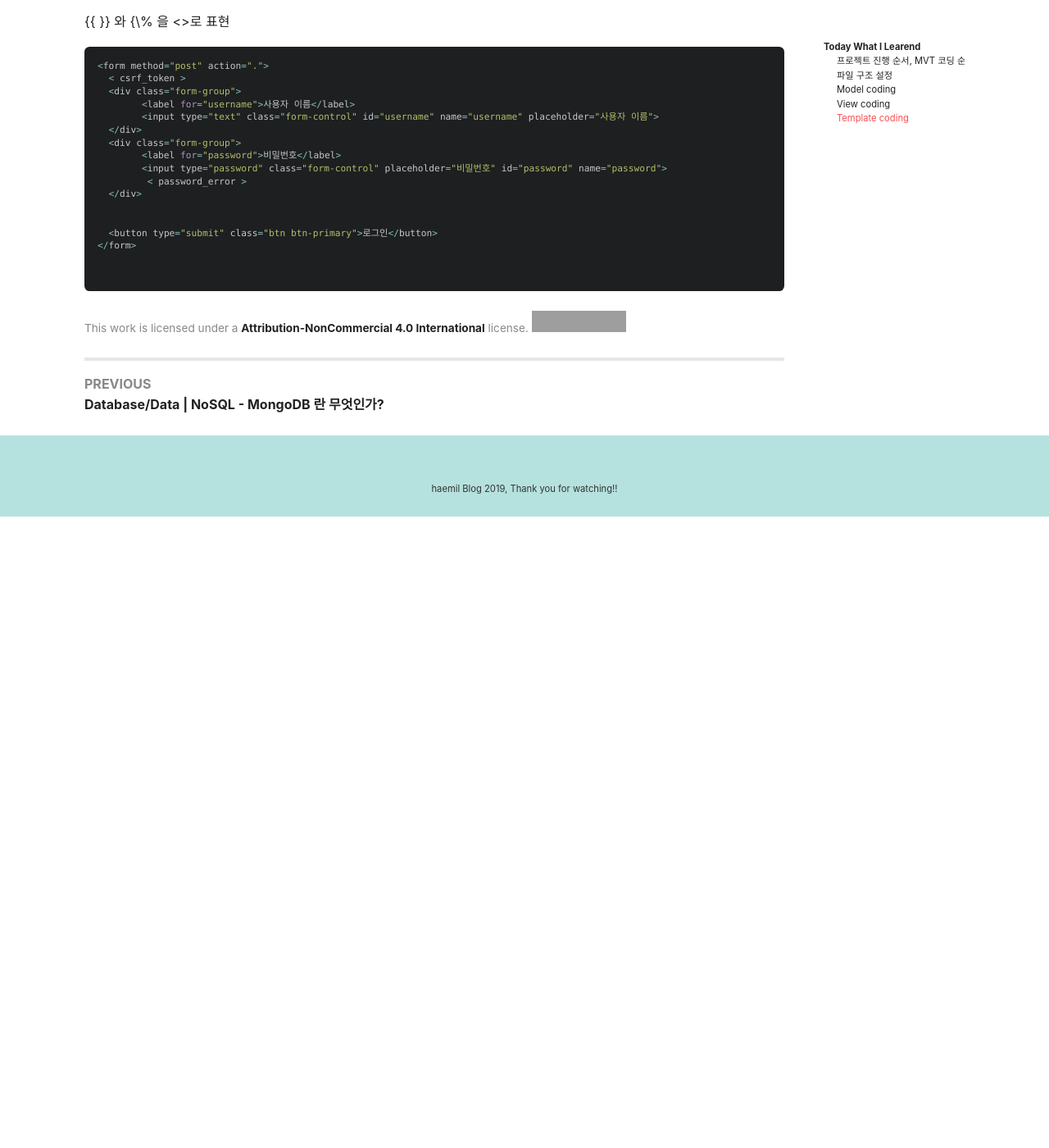
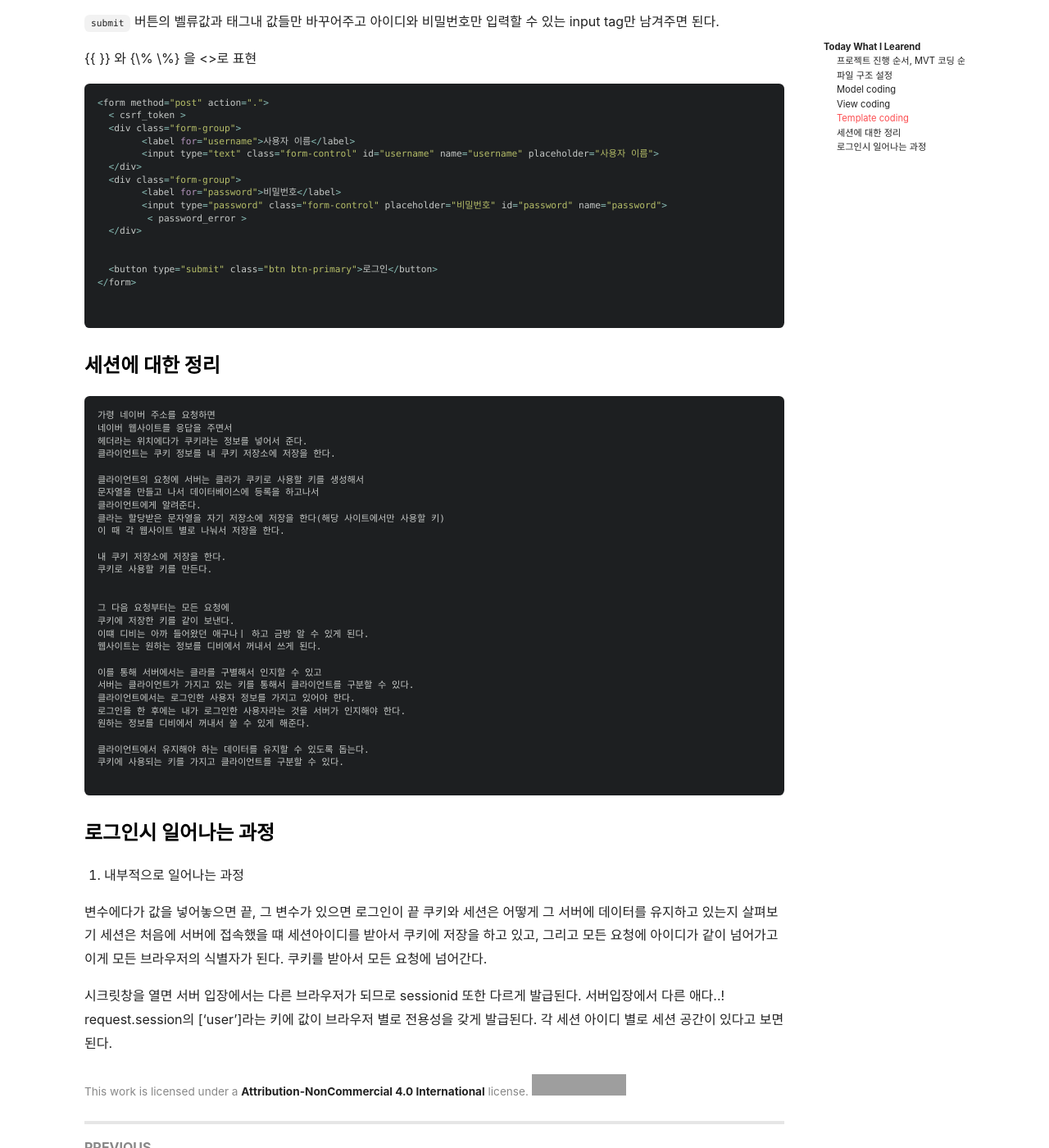
Before and after one commit to mchaemil/mchaemil.github.io, a Jekyll site: the page built from _posts/2019-12-25-Django-login.md, in a window 1280 px wide and 1400 px high, scrolled down 3992 px. Shown: the whole window at 82% size. Built offline with Jekyll 4.4.1, drawn with Linux system fonts in a browser that asks for light colours; nearby versions of some CDN libraries; comment, search, counter and statistics services are not loaded; before the commit the page ends 4622 px from its top, so only the background shows below that; some of the changed text lies outside the part shown; grey boxes are pictures that could not be loaded.

Commit message:
update post

````diff
--- a/_posts/2019-12-25-Django-login.md
+++ b/_posts/2019-12-25-Django-login.md
@@ -149,6 +149,8 @@ user_id를 pk로 해서 모델을 가져오고!!
 
 가져온 정보를 화면에 보여주기 위해 HttpResponse 의 인자에 넣는다.
 
+user_id 값이 있다면 로그인한 클라이언트, 없다면 로그인하지 않은 클라이언트이다.
+
 ```python
 def home(request):
     user_id = request.session.get('user')
@@ -168,7 +170,7 @@ def home(request):
 `submit` 버튼의 벨류값과 태그내 값들만 바꾸어주고
 아이디와 비밀번호만 입력할 수 있는 input tag만 남겨주면 된다.
 
-\{\{ \}\} 와 \{\% 을 <>로 표현
+\{\{ \}\} 와 \{\% \%\} 을 <>로 표현
 
 ```python
 <form method="post" action=".">
@@ -189,3 +191,55 @@ def home(request):
 
 
 ```
+
+
+### 세션에 대한 정리
+
+```
+가령 네이버 주소를 요청하면
+네이버 웹사이트를 응답을 주면서
+헤더라는 위치에다가 쿠키라는 정보를 넣어서 준다.
+클라이언트는 쿠키 정보를 내 쿠키 저장소에 저장을 한다.
+
+클라이언트의 요청에 서버는 클라가 쿠키로 사용할 키를 생성해서
+문자열을 만들고 나서 데이터베이스에 등록을 하고나서
+클라이언트에게 알려준다.
+클라는 할당받은 문자열을 자기 저장소에 저장을 한다(해당 사이트에서만 사용할 키)
+이 때 각 웹사이트 별로 나눠서 저장을 한다.
+
+내 쿠키 저장소에 저장을 한다.
+쿠키로 사용할 키를 만든다.
+
+
+그 다음 요청부터는 모든 요청에
+쿠키에 저장한 키를 같이 보낸다.
+이떄 디비는 아까 들어왔던 애구나ㅣ 하고 금방 알 수 있게 된다.
+웹사이트는 원하는 정보를 디비에서 꺼내서 쓰게 된다.
+
+이를 통해 서버에서는 클라를 구별해서 인지할 수 있고
+서버는 클라이언트가 가지고 있는 키를 통해서 클라이언트를 구분할 수 있다.
+클라이언트에서는 로그인한 사용자 정보를 가지고 있어야 한다.
+로그인을 한 후에는 내가 로그인한 사용자라는 것을 서버가 인지해야 한다.
+원하는 정보를 디비에서 꺼내서 쓸 수 있게 해준다.
+
+클라이언트에서 유지해야 하는 데이터를 유지할 수 있도록 돕는다.
+쿠키에 사용되는 키를 가지고 클라이언트를 구분할 수 있다.
+
+```
+
+
+### 로그인시 일어나는 과정
+
+1. 내부적으로 일어나는 과정
+
+변수에다가 값을 넣어놓으면 끝, 그 변수가 있으면 로그인이 끝
+쿠키와
+세션은 어떻게 그 서버에 데이터를 유지하고 있는지 살펴보기
+세션은 처음에 서버에 접속했을 떄 세션아이디를 받아서
+쿠키에 저장을 하고 있고, 그리고 모든 요청에 아이디가 같이 넘어가고 이게 모든 브라우저의 식별자가 된다.
+쿠키를 받아서 모든 요청에 넘어간다.
+
+시크릿창을 열면 서버 입장에서는 다른 브라우저가 되므로 sessionid 또한 다르게 발급된다.
+서버입장에서 다른 애다..!
+request.session의 ['user']라는 키에 값이 브라우저 별로 전용성을 갖게 발급된다.
+각 세션 아이디 별로 세션 공간이 있다고 보면 된다.
````
